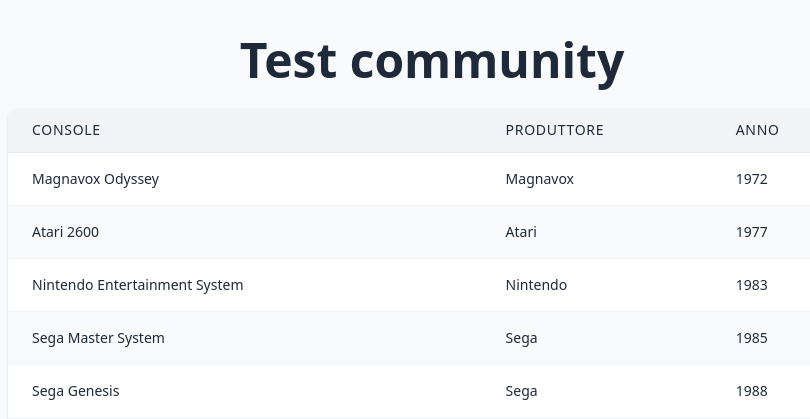
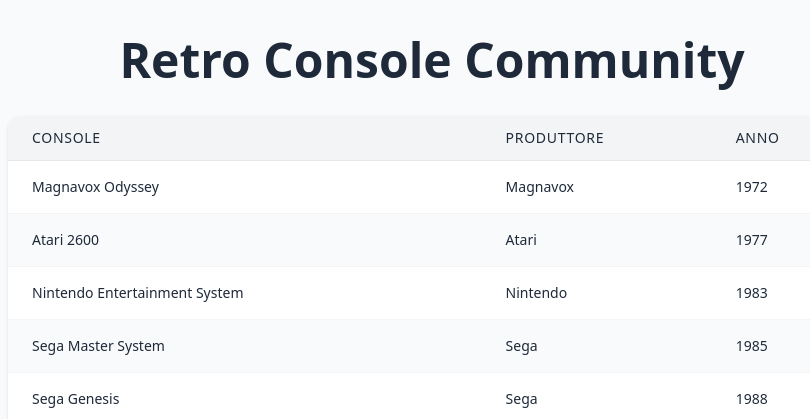
Before and after one commit to AlePiga/Community, a PHP site: page / in a window 1280 px wide. Shown: the top 419 px of the page, without its empty margins (208-1018 px from the left). Run offline with PHP 8.4, Linux system fonts and the light colour scheme.

Commit message:
pì acca pì

```diff
--- a/index.html
+++ b/index.php
@@ -4,15 +4,15 @@
     <meta charset="UTF-8" />
     <script src="https://cdn.jsdelivr.net/npm/@tailwindcss/browser@4"></script>
     <meta name="viewport" content="width=device-width,initial-scale=1" />
-    <title>Console Retro</title>
+    <title>Retro Console Community</title>
   </head>
   <body class="select-none bg-gray-50 text-gray-800 antialiased">
     <div class="max-w-4xl mx-auto p-6">
-      <h1 class="text-5xl font-semibold text-center mt-3 mb-6">
-        Test community
+      <h1 class="text-5xl font-semibold text-center mt-3 mb-8">
+        Retro Console Community
       </h1>
-      <!-- <p class="text-1 text-center mb-6">Rivivi la magia dei giochi classici: la tua community per console retro!</p> -->
-      <div class="overflow-x-auto bg-white rounded-xl shadow">
+        <!-- <p class="text-1 text-center mb-6">Rivivi la magia dei giochi classici: la tua community per console retro!</p>-->
+        <div class="overflow-x-auto bg-white rounded-xl shadow">
         <table id="infoTable" class="min-w-full divide-y divide-gray-200">
           <thead class="bg-gray-100"></thead>
           <tbody class="bg-white divide-y divide-gray-100"></tbody>
```
Also changed, not shown: 1 other file.
